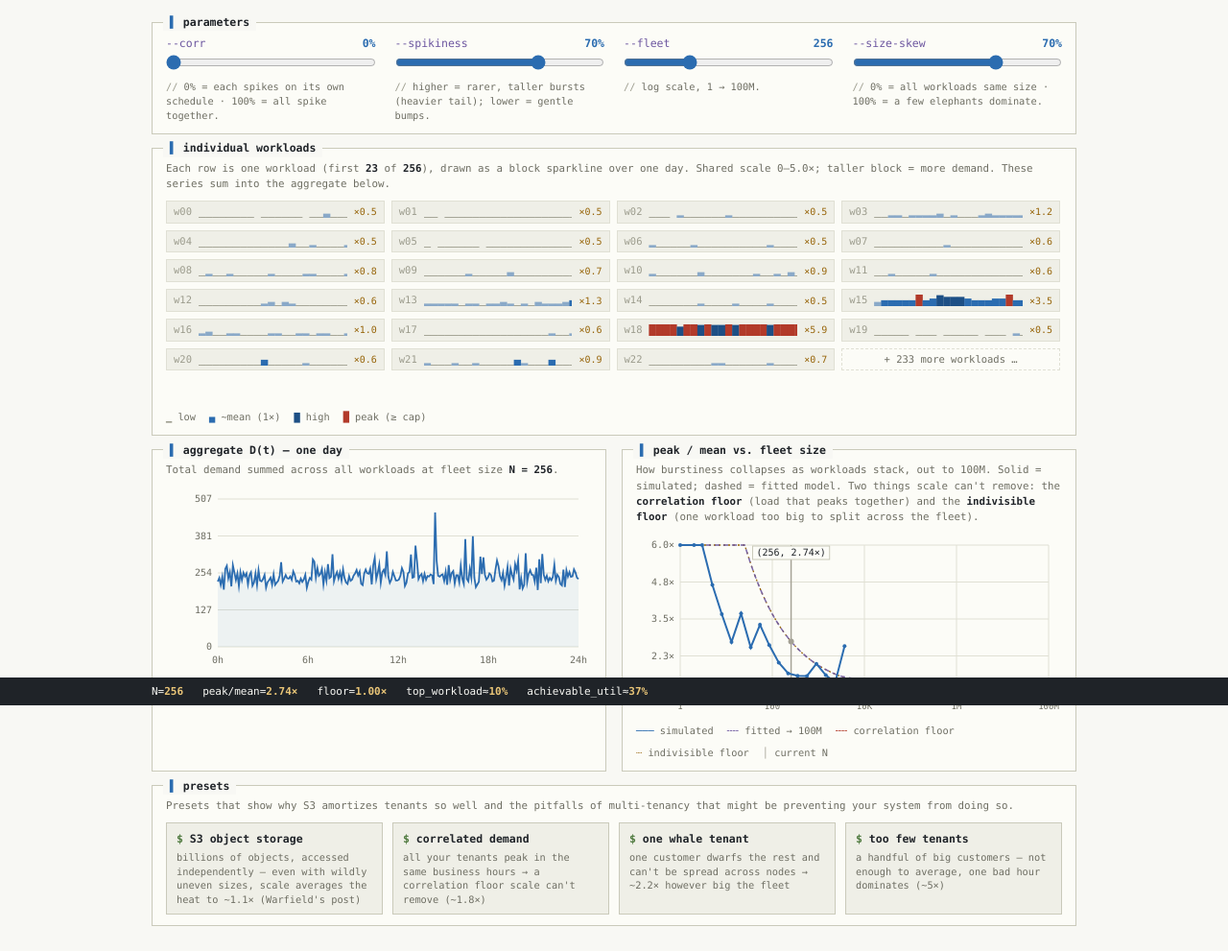
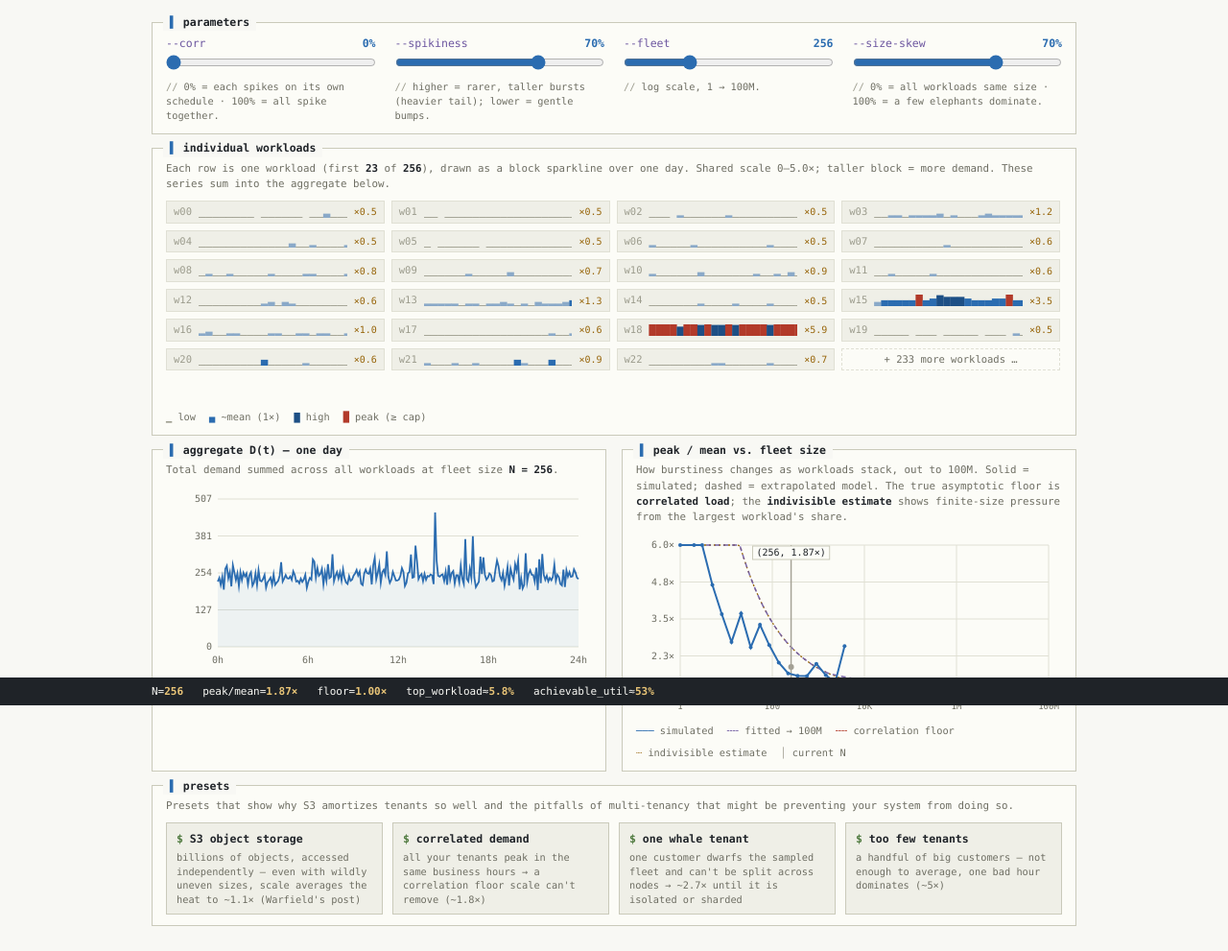
Before and after one commit to agavra/heat-sandbox, a plain HTML site: page index.html in a window 1280 px wide. Shown: the part 65-1056 px from the top of the page at 96% size. Drawn offline with Linux system fonts and the light colour scheme.

Commit message:
clean up the mathematics a bit

```diff
--- a/index.html
+++ b/index.html
@@ -214,15 +214,15 @@
 
       <div class="panel">
         <div class="ptitle">peak / mean vs. fleet size</div>
-        <p class="sub">How burstiness collapses as workloads stack, out to 100M. Solid = simulated;
-        dashed = fitted model. Two things scale can't remove: the <b>correlation floor</b> (load that
-        peaks together) and the <b>indivisible floor</b> (one workload too big to split across the fleet).</p>
+        <p class="sub">How burstiness changes as workloads stack, out to 100M. Solid = simulated;
+        dashed = extrapolated model. The true asymptotic floor is <b>correlated load</b>; the
+        <b>indivisible estimate</b> shows finite-size pressure from the largest workload's share.</p>
         <canvas id="amort" data-h="190"></canvas>
         <div class="legend">
           <span><b style="color:var(--accent)">───</b> simulated</span>
           <span><b style="color:var(--purple)">╌╌</b> fitted → 100M</span>
           <span><b style="color:var(--red)">╌╌</b> correlation floor</span>
-          <span><b style="color:var(--amber)">┈</b> indivisible floor</span>
+          <span><b style="color:var(--amber)">┈</b> indivisible estimate</span>
           <span><b style="color:var(--grey)">│</b> current N</span>
         </div>
       </div>
@@ -259,37 +259,44 @@
 
       <h4>One workload's demand</h4>
       <p>Each workload <code>i</code> draws a demand curve that mixes its own independent bursts with a
-      shared common-mode signal, weighted by the correlation knob <code>ρ = --corr</code>:</p>
+      shared common-mode signal. The <code>--corr</code> knob is the shared-signal weight
+      <code>ρ</code>:</p>
       <span class="eq">dᵢ(t) = (1−ρ)·indepᵢ(t) + ρ·common(t)</span>
       <p><code>indepᵢ(t)</code> is fresh per workload; <code>common(t)</code> is shared by everyone — so a
-      high ρ means workloads spike <b>together</b>. Both are Pareto draws normalized to mean 1.</p>
+      high ρ means workloads spike <b>together</b>. Both are Pareto draws normalized to mean 1.
+      Because the tails can have infinite variance, <code>ρ</code> is a mixing weight, not a literal
+      Pearson correlation coefficient.</p>
 
       <h4>How bursty (--spikiness)</h4>
       <p>Bursts are heavy-tailed Pareto with tail index set by spikiness <code>s</code>:</p>
-      <span class="eq">α = 1.3 + (1−s)·1.7      (s=1 → α=1.3 heavy / rare tall spikes; s=0 → α=3 gentle)
-xₘ = (α−1)/α   chosen so each workload averages to 1</span>
+      <span class="eq">α = 1.3 + 1.7·(1−s) + 70·(1−s)^8
+      (s=1 → α=1.3 heavy / rare tall spikes; s=0 → α=73 nearly flat)
+xₘ = (α−1)/α   chosen so each draw has expected mean 1</span>
 
       <h4>Workload sizes (--size-skew)</h4>
       <p>Each workload also has a <b>size</b> <code>wᵢ</code> (its share of total load). With skew
       <code>k = 0</code> all sizes are equal; with <code>k &gt; 0</code> they're Pareto:</p>
       <span class="eq">αₛ = 1.06 + 2.6·(1−k)      (smaller αₛ = a few elephants dominate)</span>
-      <p>When <code>αₛ &lt; 2</code> the distribution has infinite variance: the largest tenant stays a
-      meaningful share of the fleet <b>no matter how many you add</b>. That's the indivisible case.</p>
+      <p>When <code>1 &lt; αₛ &lt; 2</code> the mean exists but variance is infinite. The largest
+      tenant's share still trends toward zero, but only as <code>N^(1/αₛ − 1)</code>, so near
+      <code>αₛ = 1</code> it can dominate practical fleet sizes.</p>
 
       <h4>The fleet aggregate</h4>
       <p>For a fleet of <code>N</code> workloads the total demand and the headline metric are:</p>
       <span class="eq">D(t) = Σᵢ wᵢ·dᵢ(t)
 peak/mean = maxₜ D(t) / meanₜ D(t)        (1× = perfectly flat = run at 100%)</span>
 
-      <h4>Two floors no fleet size can cross</h4>
+      <h4>One floor and one finite-size estimate</h4>
       <ul>
         <li><b>Correlation floor</b> = <code>maxₜ E[d(t)] / meanₜ E[d(t)]</code> — the shape of the
         <i>expected</i> demand. Independent noise averages out; the shared common-mode does not.</li>
-        <li><b>Indivisible floor</b> = <code>1 + topShare(N)·(burst − 1)</code>, where
+        <li><b>Indivisible estimate</b> = <code>1 + topShare(N)·(burst − 1)</code>, where
         <code>topShare(N)</code> is the largest single workload's share of the total and <code>burst</code>
-        is one workload's own peak/mean. One tenant too big to split sets a floor on its own.</li>
+        is one workload's own peak/mean over the simulated day. It assumes the rest of the fleet is
+        near its mean when the largest workload peaks, so it is a heuristic pressure line rather than
+        a hard lower bound.</li>
       </ul>
-      <p>The achievable curve is <code>max(correlation-decay, indivisible floor)</code>.</p>
+      <p>The extrapolated curve is <code>max(correlation-decay, indivisible estimate)</code>.</p>
 
       <h4>Amortization with scale</h4>
       <p>Independent variation cancels as workloads stack, so the excess over the correlation floor decays
@@ -301,15 +308,16 @@ p ≈ 0.5 for light tails, smaller for heavy / size-skewed fleets</span>
       <ul>
         <li>Simulate a representative sample of <code>N_SAMPLE = 4096</code> workloads with a fixed seed.</li>
         <li>Measure peak/mean at growing counts, fit <code>C</code> and <code>p</code>, extrapolate to
-        <code>100M</code>.</li>
+        <code>100M</code>. When the selected fleet is within the 4096-workload sample, the status line
+        and marker use the exact simulated aggregate instead of the fit.</li>
         <li><code>topShare(N)</code> past the sample is extrapolated from the size tail index
         (<code>~ N^(1/αₛ − 1)</code>) — directional, a model, not a measurement.</li>
       </ul>
 
       <h4>Caveats</h4>
       <ul>
-        <li>Sizes are independent of shape; one synthetic day; no placement/bin-packing — just the
-        statistical limit.</li>
+        <li>Sizes are independent of shape; ticks are independent rather than long-lived sessions; one
+        synthetic day; no placement/bin-packing — just the statistical limit.</li>
         <li>Presets are illustrative parameter choices, not measured from real systems.</li>
       </ul>
 
@@ -319,7 +327,7 @@ p ≈ 0.5 for light tails, smaller for heavy / size-skewed fleets</span>
         <li><a href="https://en.wikipedia.org/wiki/Statistical_time-division_multiplexing" target="_blank" rel="noopener">Statistical multiplexing (Wikipedia)</a> — the pooling-gain idea: sharing capacity across bursty users beats static allocation.</li>
         <li><a href="https://en.wikipedia.org/wiki/Pareto_distribution" target="_blank" rel="noopener">Pareto distribution (Wikipedia)</a> — the heavy-tailed law behind both the bursts and the workload sizes here.</li>
         <li><a href="https://en.wikipedia.org/wiki/Central_limit_theorem" target="_blank" rel="noopener">Central limit theorem (Wikipedia)</a> — why independent variation averages out as <code>~1/√N</code> when you pool many workloads.</li>
-        <li><a href="https://en.wikipedia.org/wiki/Heavy-tailed_distribution" target="_blank" rel="noopener">Heavy-tailed distribution (Wikipedia)</a> — when variance is infinite (α&lt;2) the sum is dominated by its largest term, so it never averages out: the indivisible floor.</li>
+        <li><a href="https://en.wikipedia.org/wiki/Heavy-tailed_distribution" target="_blank" rel="noopener">Heavy-tailed distribution (Wikipedia)</a> — when variance is infinite (α&lt;2) the largest terms can dominate practical fleet sizes and convergence is slower than <code>1/√N</code>.</li>
         <li><a href="https://dl.acm.org/doi/10.1109/90.282603" target="_blank" rel="noopener">Leland, Taqqu, Willinger &amp; Wilson, "On the Self-Similar Nature of Ethernet Traffic" (1994)</a> — empirical evidence that real traffic really is bursty and heavy-tailed.</li>
       </ul>
     </div>
@@ -378,7 +386,7 @@ function simulate(){
 
   // Workload SIZES: power-law (Pareto) when skewed; equal when not. The tail
   // index sets how a single elephant's share shrinks with fleet size — and thus
-  // how slowly the fleet can average it out (the indivisible / hot-shard floor).
+  // how slowly the fleet can average it out (the indivisible / hot-shard estimate).
   const skew=P.sizeskew, sized=skew>1e-6;
   const aS = sized ? 1.06 + 2.6*(1-skew) : Infinity;   // ~3.66 (mild) → 1.06 (extreme)
   const xmS = sized ? (aS-1)/aS : 1;
@@ -388,21 +396,23 @@ function simulate(){
   const sizes=new Float32Array(N_SAMPLE);        // per-workload size weight
   const sumDetU=new Float64Array(T);             // unweighted det → correlation floor
   const sumDet=new Float64Array(T), sumRes=new Float64Array(T);  // size-weighted → timeline
-  let sumWMax=0, wMax=0;
+  let sumBurst=0, wMax=0;
 
   for(let i=0;i<N_SAMPLE;i++){
     const w = sized ? pareto(rng,aS,xmS) : 1;    // size weight (mean ≈ 1)
     sizes[i]=w; if(w>wMax)wMax=w;
-    let mx=0;
+    let mx=0, meanD=0;
     for(let t=0;t<T;t++){
       const ind=pareto(rng,alpha,xm);
       let d=(1-rho)*ind + rho*com[t];
       const det=(1-rho)*1 + rho*com[t];
       if(d<0)d=0;
       series[i*T+t]=d; if(d>mx)mx=d;
+      meanD+=d;
       sumDetU[t]+=det; sumDet[t]+=w*det; sumRes[t]+=w*(d-det);
     }
-    sumWMax+=mx;
+    meanD/=T;
+    sumBurst+=meanD>0 ? mx/meanD : 1;
   }
 
   const e=new Float64Array(T), resShape=new Float64Array(T);
@@ -414,7 +424,7 @@ function simulate(){
   }
   meanPerW/=T; eUmean/=T;
   const corrFloor=eUpeak/eUmean;       // floor from correlated time-shape only
-  const avgWMax=sumWMax/N_SAMPLE;      // burst factor of a single workload
+  const avgBurst=sumBurst/N_SAMPLE;    // average single-workload peak/mean
   // size of the largest workload at fleet N, as a share of the total (mean=1).
   // calibrated off the sample's observed max so we don't need a Γ function.
   const gscale = sized ? wMax/Math.pow(N_SAMPLE,invA) : 1;
@@ -430,33 +440,48 @@ function simulate(){
   let p=0.5, C=Math.max(0,meas[0][1]-corrFloor);
   if(n>=3){const den=n*sxx-sx*sx; if(Math.abs(den)>1e-9){const slope=(n*sxy-sx*sy)/den; p=Math.max(0.05,-slope); C=Math.exp((sy-slope*sx)/n);}}
 
-  SIM={series,sizes,e,resShape,meanPerW,avgWMax,floorPM:corrFloor,sized,gscale,invA,meas,C,p};
+  SIM={series,sizes,e,resShape,meanPerW,avgBurst,floorPM:corrFloor,sized,gscale,invA,meas,C,p};
   derive();
 }
 
 // share of total demand held by the single largest workload at fleet size N
 function topShare(N){N=Math.max(1,N);
   return SIM.sized ? Math.min(1, SIM.gscale*Math.pow(N,SIM.invA)/N) : 1/N;}
-// floor set by that one indivisible workload — it can't be spread across the fleet
-function indivFloor(N){return 1 + topShare(N)*(SIM.avgWMax-1);}
-function curvePM(N){return Math.max(SIM.floorPM + SIM.C*Math.pow(Math.max(1,N),-SIM.p), indivFloor(N));}
+// finite-size estimate from one indivisible workload that can't be split
+function indivEstimate(N){return 1 + topShare(N)*(SIM.avgBurst-1);}
+function curvePM(N){return Math.max(SIM.floorPM + SIM.C*Math.pow(Math.max(1,N),-SIM.p), indivEstimate(N));}
+function peakMean(series){
+  let m=0,pk=0;
+  for(let t=0;t<T;t++){m+=series[t];if(series[t]>pk)pk=series[t];}
+  m/=T;
+  return m>0 ? pk/m : 1;
+}
 
 let VIEW=null;
 function derive(){
   const {e,resShape,floorPM,series,sizes}=SIM;
   const N=P.N, sN=Math.sqrt(N);
   const D=new Float64Array(T);
+  let currentTopShare;
   if(N<=N_SAMPLE){
     // Small fleet: sum the actual first N sampled workloads (size × shape).
     // The CLT decomposition below is a large-N approximation that decouples the
     // mean (∝ mean weight) from the fluctuation (∝ RMS weight), so under size
     // skew it manufactures a spurious bump at small N. At N=N_SAMPLE the exact
     // sum equals the CLT curve, so the two meet with no discontinuity.
-    for(let i=0;i<N;i++){const w=sizes[i],b=i*T;for(let t=0;t<T;t++)D[t]+=w*series[b+t];}
+    let sumW=0, maxW=0;
+    for(let i=0;i<N;i++){
+      const w=sizes[i],b=i*T;
+      sumW+=w; if(w>maxW)maxW=w;
+      for(let t=0;t<T;t++)D[t]+=w*series[b+t];
+    }
+    currentTopShare=sumW>0 ? maxW/sumW : 1;
   } else {
     for(let t=0;t<T;t++) D[t]=Math.max(0,N*e[t]+resShape[t]*sN);
+    currentTopShare=topShare(N);
   }
-  VIEW={D, floor:floorPM, N, curve:SIM.meas, fitC:SIM.C, fitP:SIM.p};
+  VIEW={D, floor:floorPM, N, curve:SIM.meas, fitC:SIM.C, fitP:SIM.p,
+    pm:N<=N_SAMPLE ? peakMean(D) : curvePM(N), topShare:currentTopShare};
   render();
 }
 
@@ -566,8 +591,8 @@ function drawAmort(){
   const cv=document.getElementById("amort"); const {ctx,w,h}=setup(cv);
   const padL=46,padR=14,padT=12,padB=24, x0=padL,x1=w-padR,y0=padT,y1=h-padB;
   const {curve,floor,fitC,fitP}=VIEW;
-  const pm1=curve[0][1];
-  let ymax=Math.min(pm1*1.1,6); if(ymax<floor*1.15)ymax=floor*1.3; ymax=Math.max(ymax,1.25);
+  const curveMax=curve.reduce((m,pt)=>Math.max(m,pt[1]),VIEW.pm||1);
+  let ymax=Math.min(curveMax*1.1,6); if(ymax<floor*1.15)ymax=floor*1.3; ymax=Math.max(ymax,1.25);
   const clip=v=>Math.min(v,ymax);
   const lmax=Math.log10(N_LIMIT);
   const X=n=>x0+(x1-x0)*Math.log10(Math.max(1,n))/lmax;
@@ -582,22 +607,22 @@ function drawAmort(){
   ctx.moveTo(x0,Y(floor));ctx.lineTo(x1,Y(floor));ctx.stroke();ctx.setLineDash([]);
   ctx.fillStyle=css("--red");ctx.textAlign="left";ctx.font="10px "+MONO;
   ctx.fillText("correlation floor "+floor.toFixed(2)+"×",x0+6,Y(floor)-4);
-  // indivisible floor — the single biggest workload can't be split across the fleet
+  // indivisible estimate — the single biggest workload can't be split across the fleet
   if(SIM.sized){
     ctx.strokeStyle=css("--amber");ctx.setLineDash([2,3]);ctx.lineWidth=1.3;ctx.beginPath();
     for(let j=0;j<=160;j++){const n=Math.pow(10,lmax*j/160);
-      const x=X(n),y=Y(clip(Math.max(1,indivFloor(n))));j?ctx.lineTo(x,y):ctx.moveTo(x,y);}
+      const x=X(n),y=Y(clip(Math.max(1,indivEstimate(n))));j?ctx.lineTo(x,y):ctx.moveTo(x,y);}
     ctx.stroke();ctx.setLineDash([]);
     ctx.fillStyle=css("--amber");ctx.textAlign="right";
-    ctx.fillText("indivisible",x1-4,Y(clip(indivFloor(N_LIMIT)))-4);ctx.textAlign="left";
+    ctx.fillText("indivisible",x1-4,Y(clip(indivEstimate(N_LIMIT)))-4);ctx.textAlign="left";
   }
-  // fitted model = max(correlation decay, indivisible floor)
+  // fitted model = max(correlation decay, indivisible estimate)
   ctx.strokeStyle=css("--purple");ctx.globalAlpha=.9;ctx.setLineDash([5,4]);ctx.lineWidth=1.5;ctx.beginPath();
   for(let j=0;j<=160;j++){const n=Math.pow(10,lmax*j/160);
     const x=X(n),y=Y(clip(Math.max(1,curvePM(n))));j?ctx.lineTo(x,y):ctx.moveTo(x,y);}
   ctx.stroke();ctx.setLineDash([]);ctx.globalAlpha=1;
   // current N marker + (x, y) readout
-  const xn=X(VIEW.N), pmN=curvePM(VIEW.N), yN=Y(clip(pmN));
+  const xn=X(VIEW.N), pmN=VIEW.pm, yN=Y(clip(pmN));
   ctx.strokeStyle=css("--grey");ctx.lineWidth=1.4;ctx.beginPath();
   ctx.moveTo(xn,y0);ctx.lineTo(xn,y1);ctx.stroke();
   ctx.fillStyle=css("--grey");ctx.beginPath();ctx.arc(xn,yN,3,0,7);ctx.fill();
@@ -619,12 +644,12 @@ function drawAmort(){
 // Command line + status line (reflect live params)
 //============================================================================
 function updateStatus(){
-  const pm=curvePM(P.N), floor=SIM.floorPM, util=100/pm;
+  const pm=VIEW.pm, floor=SIM.floorPM, util=100/pm, top=VIEW.topShare;
   document.getElementById("st-n").textContent=fmtN(P.N);
   document.getElementById("st-pm").textContent=pm.toFixed(2)+"×";
   document.getElementById("st-floor").textContent=floor.toFixed(2)+"×";
   document.getElementById("st-util").textContent=util.toFixed(0)+"%";
-  document.getElementById("st-top").textContent=(topShare(P.N)*100).toFixed(topShare(P.N)<0.1?1:0)+"%";
+  document.getElementById("st-top").textContent=(top*100).toFixed(top<0.1?1:0)+"%";
 }
 
 //============================================================================
@@ -698,11 +723,11 @@ const PRESETS=[
    blurb:"all your tenants peak in the same business hours → a correlation floor scale can't remove (~1.8×)",
    p:{rho:0.10,spikiness:0.60,sizeskew:0.40,N:20000}},
   {name:"one whale tenant",
-   blurb:"one customer dwarfs the rest and can't be spread across nodes → ~2.2× however big the fleet",
-   p:{rho:0.03,spikiness:0.50,sizeskew:0.85,N:1500}},
+   blurb:"one customer dwarfs the sampled fleet and can't be split across nodes → ~2.7× until it is isolated or sharded",
+   p:{rho:0.03,spikiness:0.50,sizeskew:0.85,N:4096}},
   {name:"too few tenants",
    blurb:"a handful of big customers — not enough to average, one bad hour dominates (~5×)",
-   p:{rho:0.02,spikiness:0.60,sizeskew:0.60,N:12}},
+   p:{rho:0.02,spikiness:0.95,sizeskew:0.60,N:12}},
 ];
 function applyPreset(p){
   Object.assign(P,p);
```
